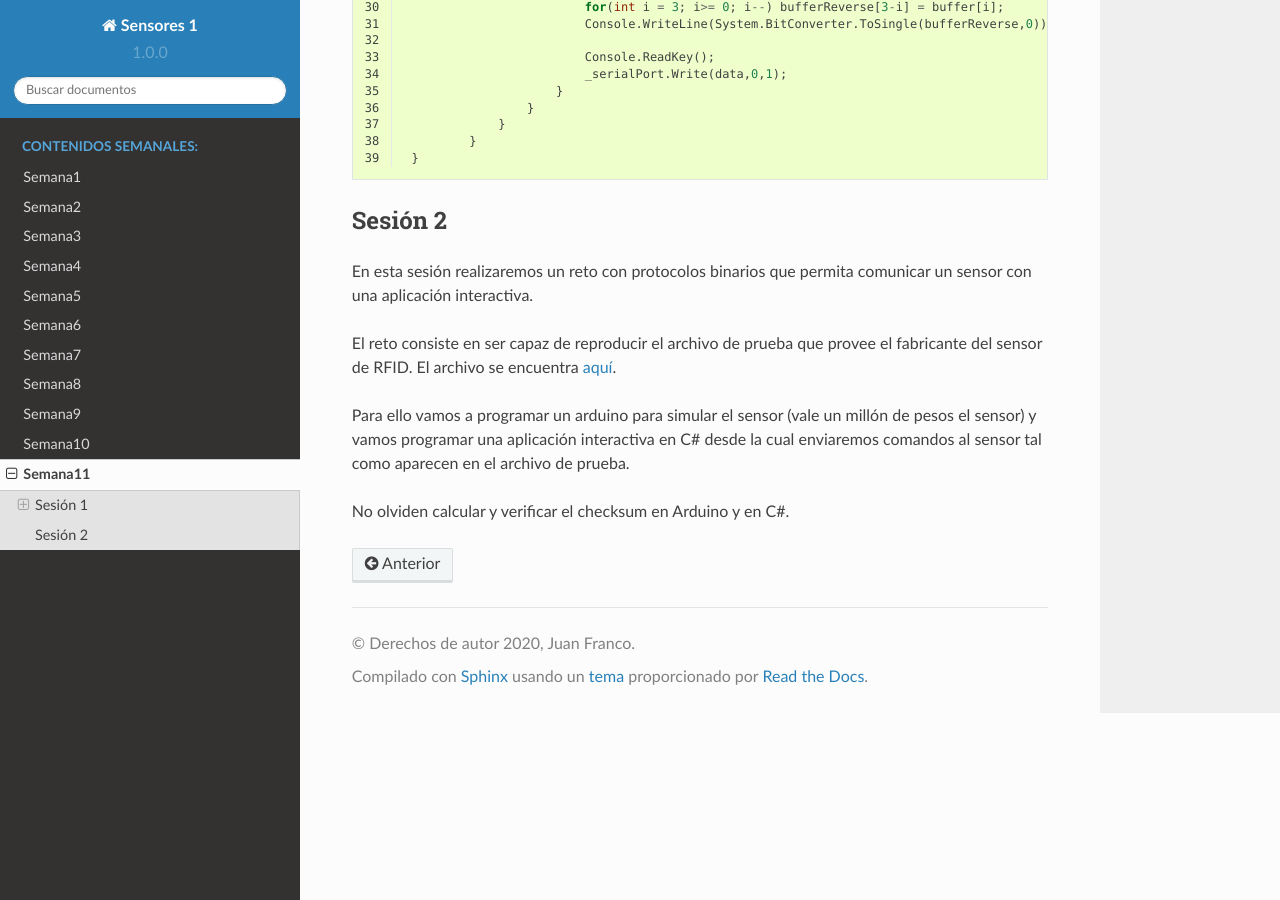
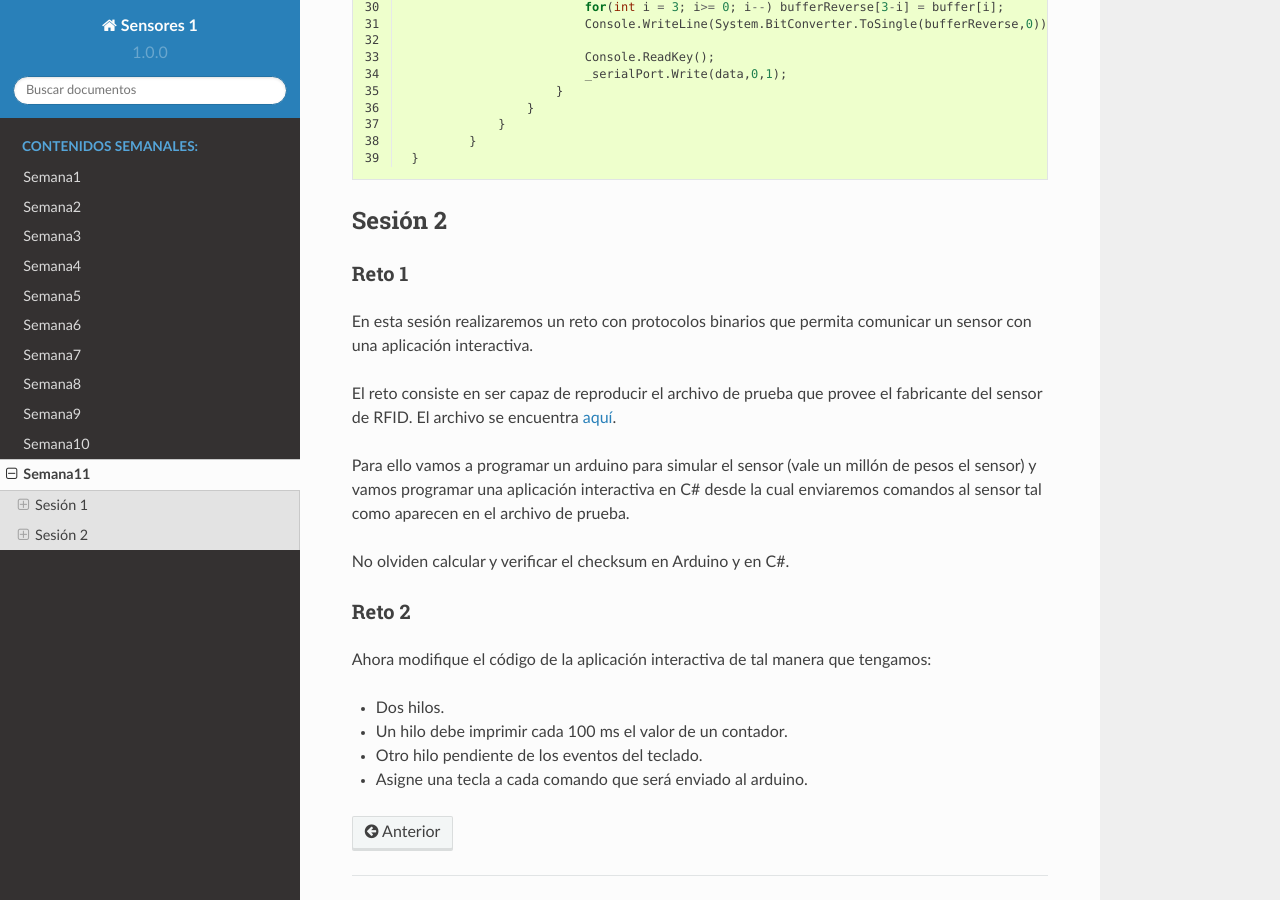
Before and after one commit to juanferfranco/sensores1, a Sphinx documentation site: the page built from docs/_semana11/semana11.rst, in a window 1280 px wide and 900 px high, scrolled down 7298 px. Built offline with Sphinx 7.4.7 and the Read the Docs theme 2.0.0, drawn with Linux system fonts in a browser that asks for light colours.

Commit message:
update week 11

```diff
--- a/docs/_semana11/semana11.rst
+++ b/docs/_semana11/semana11.rst
@@ -431,6 +431,9 @@ del ejercicio 6?
 
 Sesión 2
 ----------
+
+Reto 1
+^^^^^^^^
 En esta sesión realizaremos un reto con protocolos binarios
 que permita comunicar un sensor con una aplicación interactiva.
 
@@ -444,3 +447,12 @@ la cual enviaremos comandos al sensor tal como aparecen en el archivo de
 prueba.
 
 No olviden calcular y verificar el checksum en Arduino y en C#.
+
+Reto 2
+^^^^^^^^
+Ahora modifique el código de la aplicación interactiva de tal manera que tengamos:
+
+* Dos hilos.
+* Un hilo debe imprimir cada 100 ms el valor de un contador.
+* Otro hilo pendiente de los eventos del teclado.
+* Asigne una tecla a cada comando que será enviado al arduino.
```
